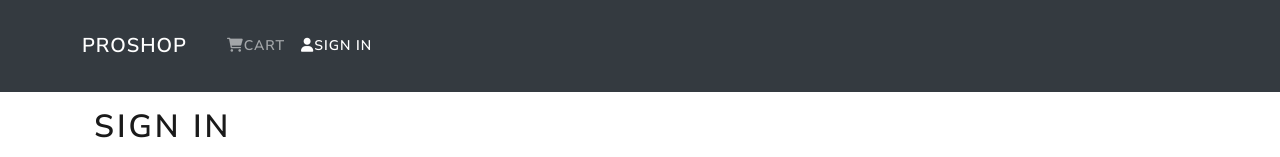
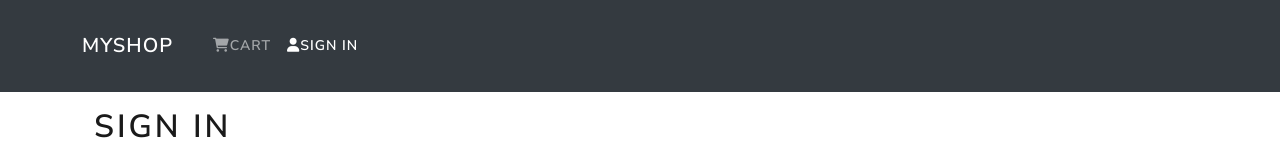
Before and after one commit to Abhisheksingh10022/ProShop, a React (Create React App) app in the folder client/: page /login in a window 1280 px wide. Shown: the top 157 px of the page. Built offline with nearby package versions, Linux system fonts and the light colour scheme.

Commit message:
bug in logout

```diff
--- a/client/src/Actions/userActions.js
+++ b/client/src/Actions/userActions.js
@@ -1,4 +1,4 @@
-import { USER_LOGIN_FAIL, USER_LOGIN_REQUEST, USER_LOGIN_SUCCESS } from "../Constants/userConstants"
+import { USER_LOGIN_FAIL, USER_LOGIN_REQUEST, USER_LOGIN_SUCCESS,USER_LOGOUT } from "../Constants/userConstants"
 import axios from 'axios';
 export const login =(email,password)=>async(dispatch)=>{
     try{
@@ -11,7 +11,6 @@ const config={
     }
 }
 const {data}=await axios.post('api/users/login',{email,password},config);
-
 dispatch({
     type:USER_LOGIN_SUCCESS,
     payload:data
@@ -28,3 +27,7 @@ localStorage.setItem('userInfo',JSON.stringify(data));
         })
     }
 }
+export const logout=()=>(dispatch)=>{
+    localStorage.removeItem('userInfo');
+    dispatch({type:USER_LOGOUT})
+}
--- a/client/src/App.jsx
+++ b/client/src/App.jsx
@@ -9,7 +9,7 @@ import ProductScreen from "./Screens/ProductScreen";
 import CartScreen from "./Screens/cartScreen";
 import LoginScreen from "./Screens/LoginScreen";
 const App=()=> {
-  console.log(LoginScreen);
+  console.log(<Header />);
   return (
    <>
    <Header />
@@ -20,9 +20,6 @@ const App=()=> {
        <Route path='/product/:_id' element={<ProductScreen></ProductScreen>} exact />
        <Route path='/cart/:_id' element={<CartScreen></CartScreen>} exact />
 <Route path='/' element={<HomeScreen/>} exact></Route>
-
-
-
 </Routes>
    </Container>
    </main>
--- a/client/src/Components/Header.jsx
+++ b/client/src/Components/Header.jsx
@@ -1,30 +1,36 @@
 import React from "react";
+import {useDispatch,useSelector} from "react-redux"
 import {LinkContainer} from "react-router-bootstrap";
-import{Container,Row,Col,Navbar,Nav} from "react-bootstrap";
+import{Container,Row,Col,Navbar,Nav, NavDropdown} from "react-bootstrap";
+import { logout } from "../Actions/userActions";
 const Header=()=>{
+
     return(
         <>
-        <header>
+      <header>
         <Navbar bg="dark" variant='dark' expand="lg">
   <Container>
     <LinkContainer to="/">
-    <Navbar.Brand >ProShop</Navbar.Brand>
+    <Navbar.Brand >MyShop</Navbar.Brand>
     </LinkContainer>
-
     <Navbar.Toggle aria-controls="basic-navbar-nav" />
     <Navbar.Collapse id="basic-navbar-nav">
       <Nav className="me-auto">
         <LinkContainer to="/cart">
         <Nav.Link ><i className="fas fa-shopping-cart"></i>Cart</Nav.Link>
         </LinkContainer>
-        <LinkContainer to="/login">
+
+
+
+          <LinkContainer to="/login">
         <Nav.Link><i className="fas fa-user"></i>Sign In</Nav.Link>
         </LinkContainer>
+
       </Nav>
     </Navbar.Collapse>
   </Container>
 </Navbar>
-        </header>
+      </header>
             </>
 
     )
--- a/client/src/Screens/LoginScreen.jsx
+++ b/client/src/Screens/LoginScreen.jsx
@@ -17,14 +17,12 @@ import Loader from "../Components/loader";
   const {loading,error,userInfo}=userLogin;
    const navigate=useNavigate();
    useEffect(()=>{
-     console.log(userInfo);
+
      if(userInfo)
-     {console.log(12);
+     {
      navigate("/")
      }
-     else{
 
-     }
 
    })
     const submitHandler=(e)=>{
```
